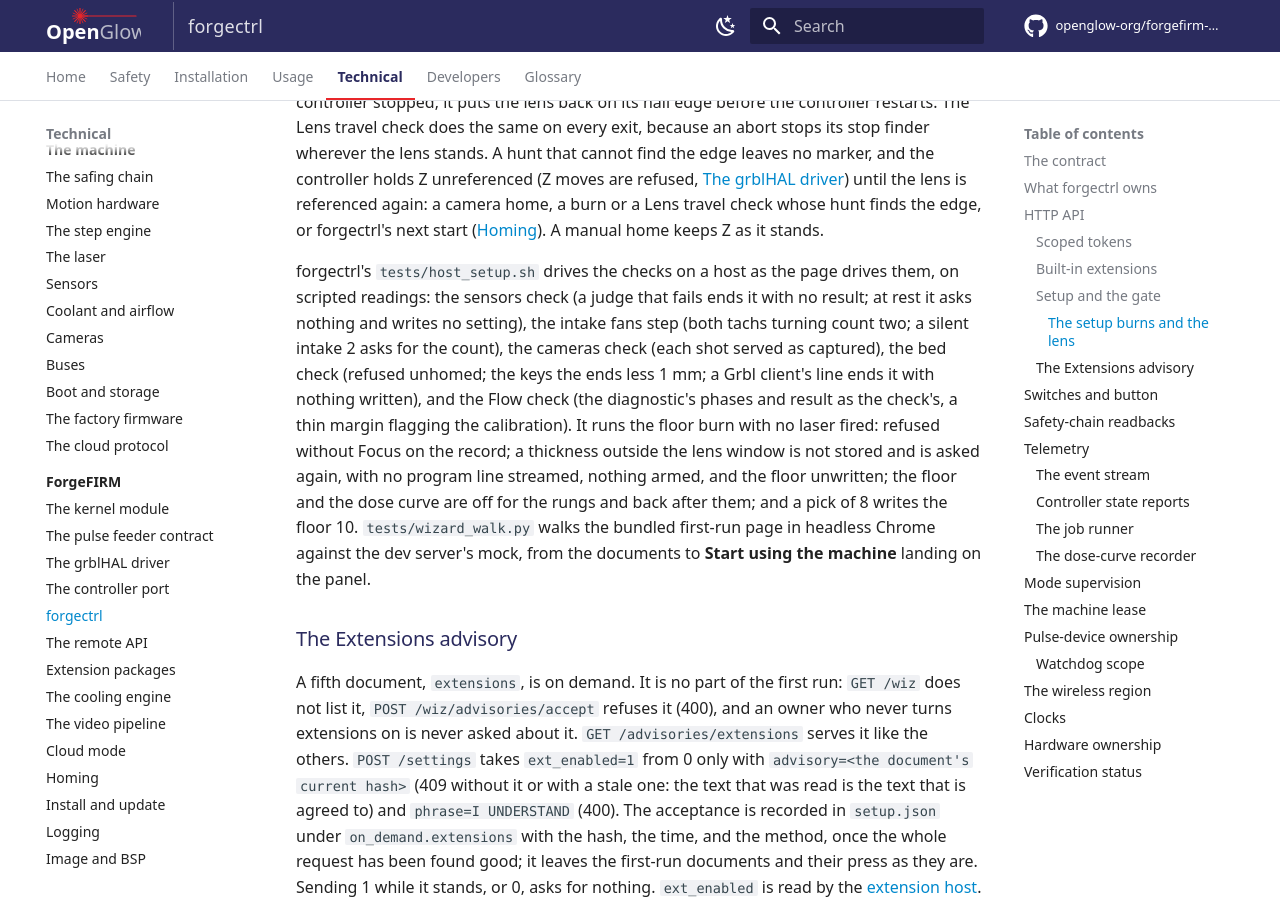
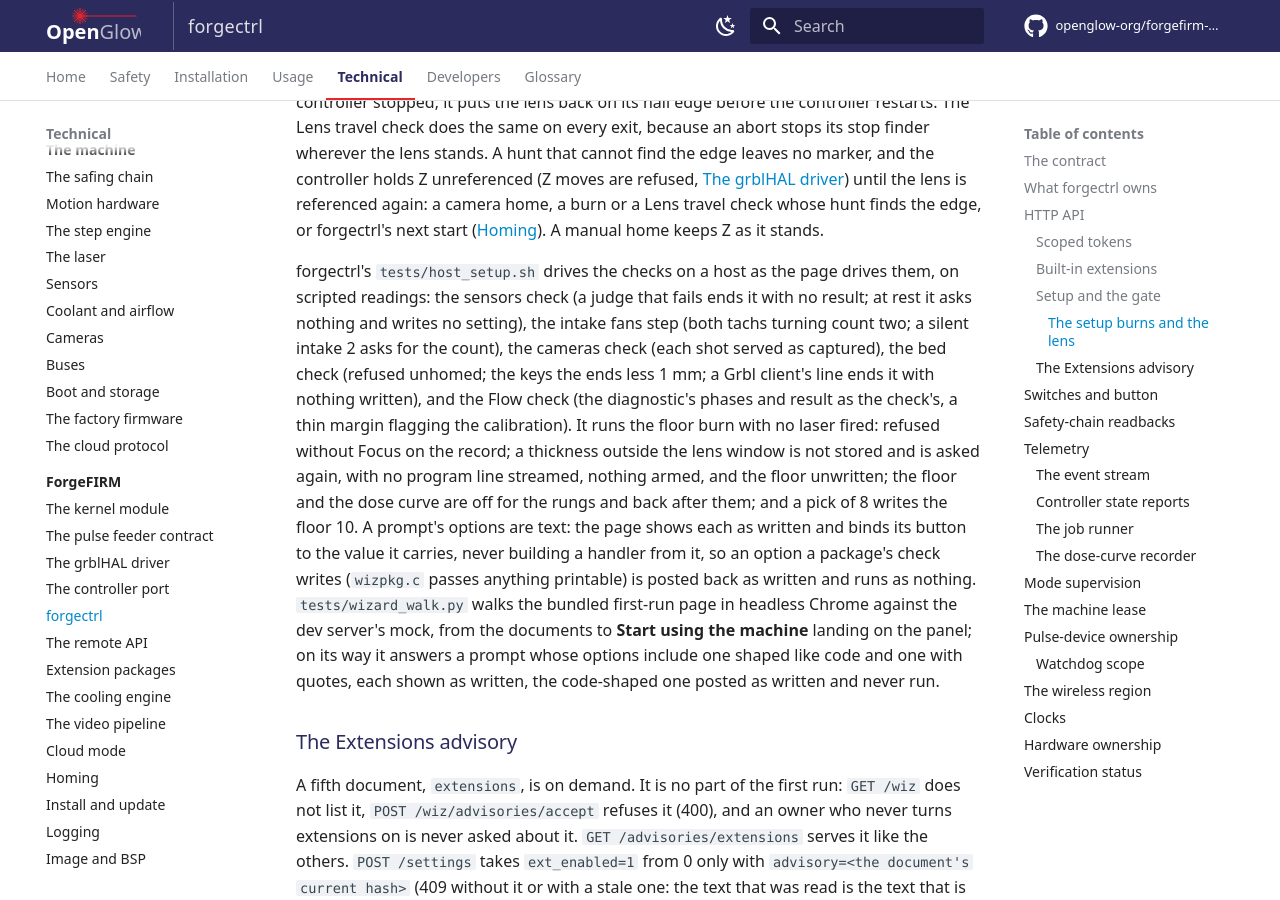
Before and after one commit to openglow-org/forgefirm-docs, an MkDocs documentation site: the page built from docs/technical/forgefirm/forgectrl.md, in a window 1280 px wide and 900 px high, scrolled down 14967 px. Built offline with MkDocs 1.6.1 and Material for MkDocs 9.7.7, drawn with Linux system fonts in a browser that asks for light colours; comment, search, counter and statistics services are not loaded.

Commit message:
Testing, forgectrl: rule 8 read for either power model; the setup page's prompt options as text
- testing.md: the laser-stream rule "no FIRE on a stepless gap" names
  both readings the harness makes: no stepless run lit for longer than
  a step interval, and no FIRE tick farther than one from every step,
  since the density dither splits a leaked fire state into short bursts
  that only its distance from a step shows.
- forgectrl.md: a prompt's options are text; the setup page shows each
  as written and binds its button to the value it carries, never
  building a handler from it, so an option a package's check writes is
  posted back as written and runs as nothing. wizard_walk.py's walk
  answers such a prompt on its way to the panel.

```diff
--- a/docs/technical/forgefirm/forgectrl.md
+++ b/docs/technical/forgefirm/forgectrl.md
@@ -468,9 +468,15 @@ floor burn with no laser fired: refused without Focus on the record; a
 thickness outside the lens window is not stored and is asked again, with no
 program line streamed, nothing armed, and the floor unwritten; the floor and
 the dose curve are off for the rungs and back after them; and a pick of 8
-writes the floor 10. `tests/wizard_walk.py` walks the bundled first-run page
-in headless Chrome against the dev server's mock, from the documents to
-**Start using the machine** landing on the panel.
+writes the floor 10. A prompt's options are text: the page shows each as
+written and binds its button to the value it carries, never building a
+handler from it, so an option a package's check writes (`wizpkg.c` passes
+anything printable) is posted back as written and runs as nothing.
+`tests/wizard_walk.py` walks the bundled first-run page in headless Chrome
+against the dev server's mock, from the documents to **Start using the
+machine** landing on the panel; on its way it answers a prompt whose
+options include one shaped like code and one with quotes, each shown as
+written, the code-shaped one posted as written and never run.
 
 ### The Extensions advisory
 
```
Also changed, not shown: docs/developers/testing.md (+4 -1 lines).
